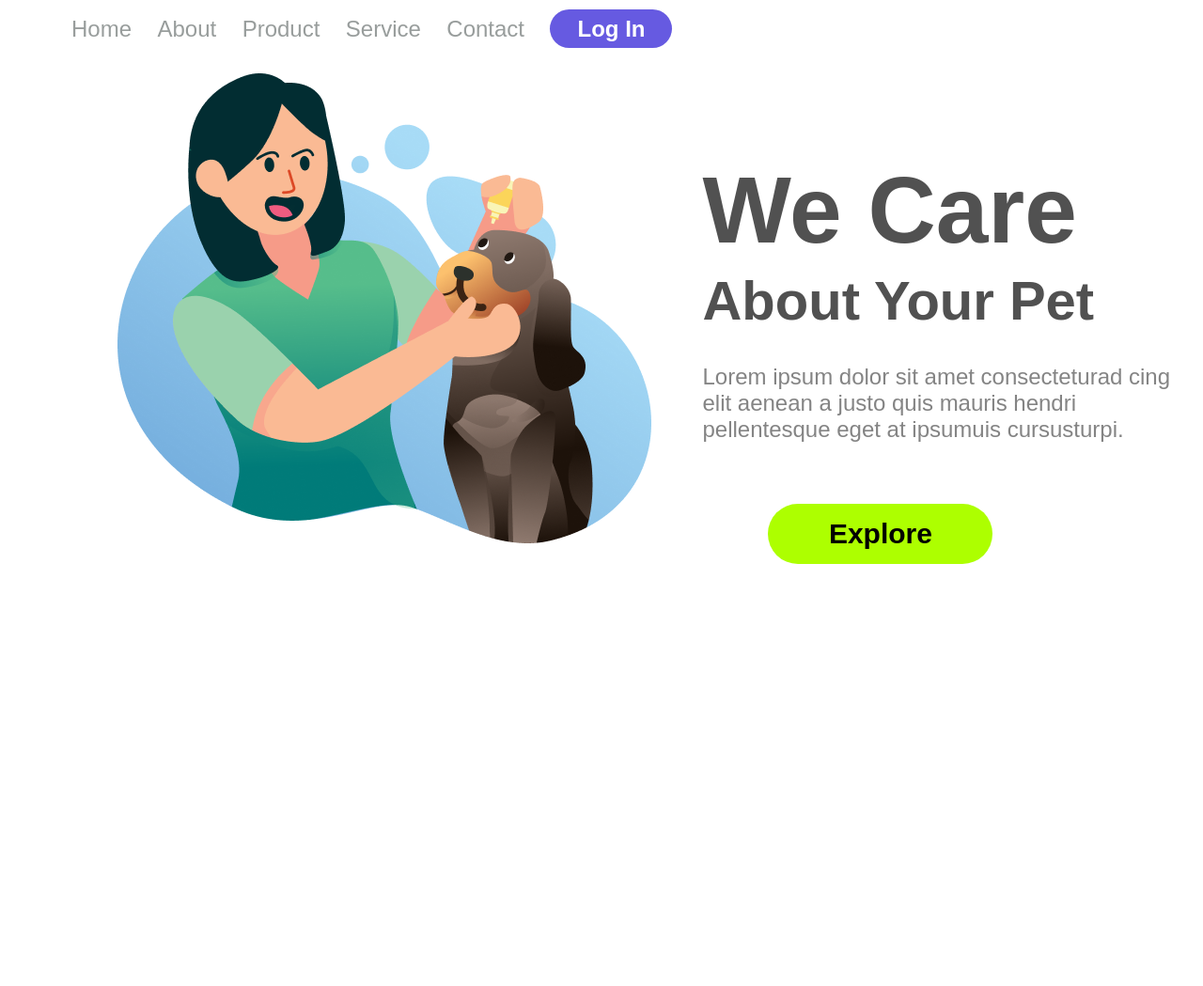
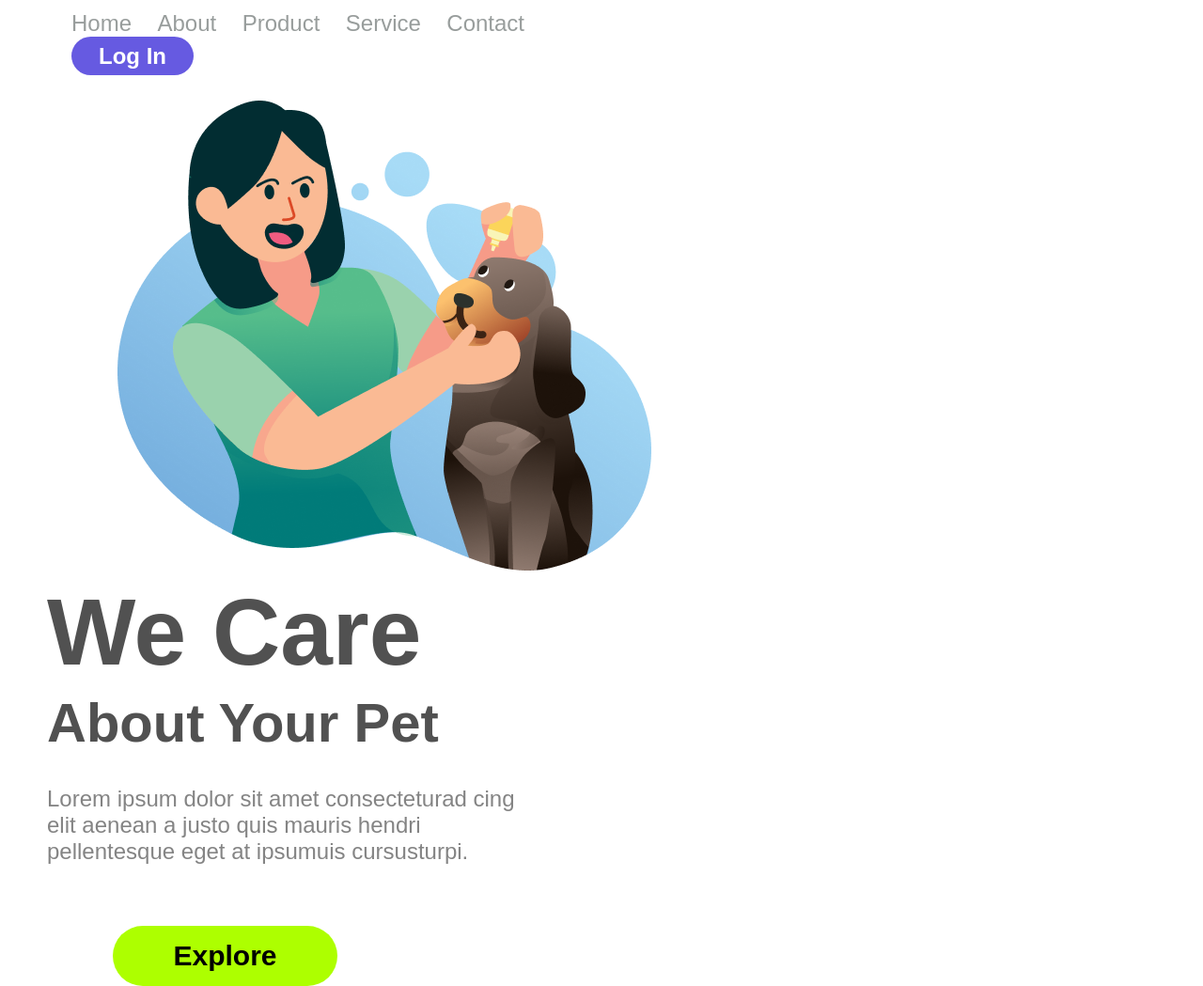
Before and after one commit to yyassmim/We-Care, a plain HTML site: page index.html in a window 1280 px wide. Shown: the whole page at 94% size. Before the commit the page ends 800 px from the top, so only its background shows below. Drawn offline with Linux system fonts and the light colour scheme.

Commit message:
responsivo_moble

```diff
--- a/styles.css
+++ b/styles.css
@@ -8,8 +8,7 @@
 }
 
 body {
-    height: 100vh;
-    width:100vw;
+    width:50vw;
 }
 
 header {
```
